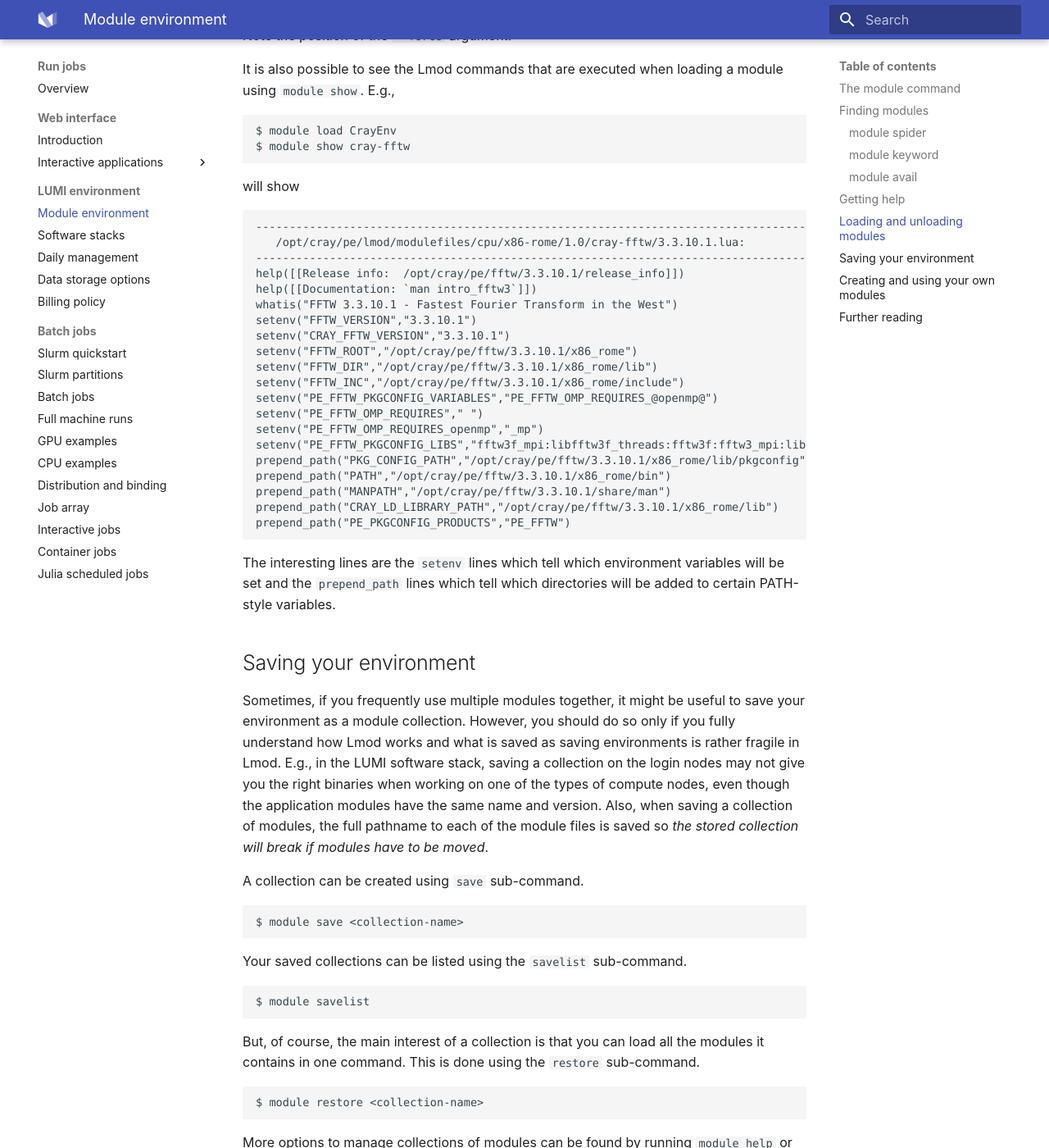
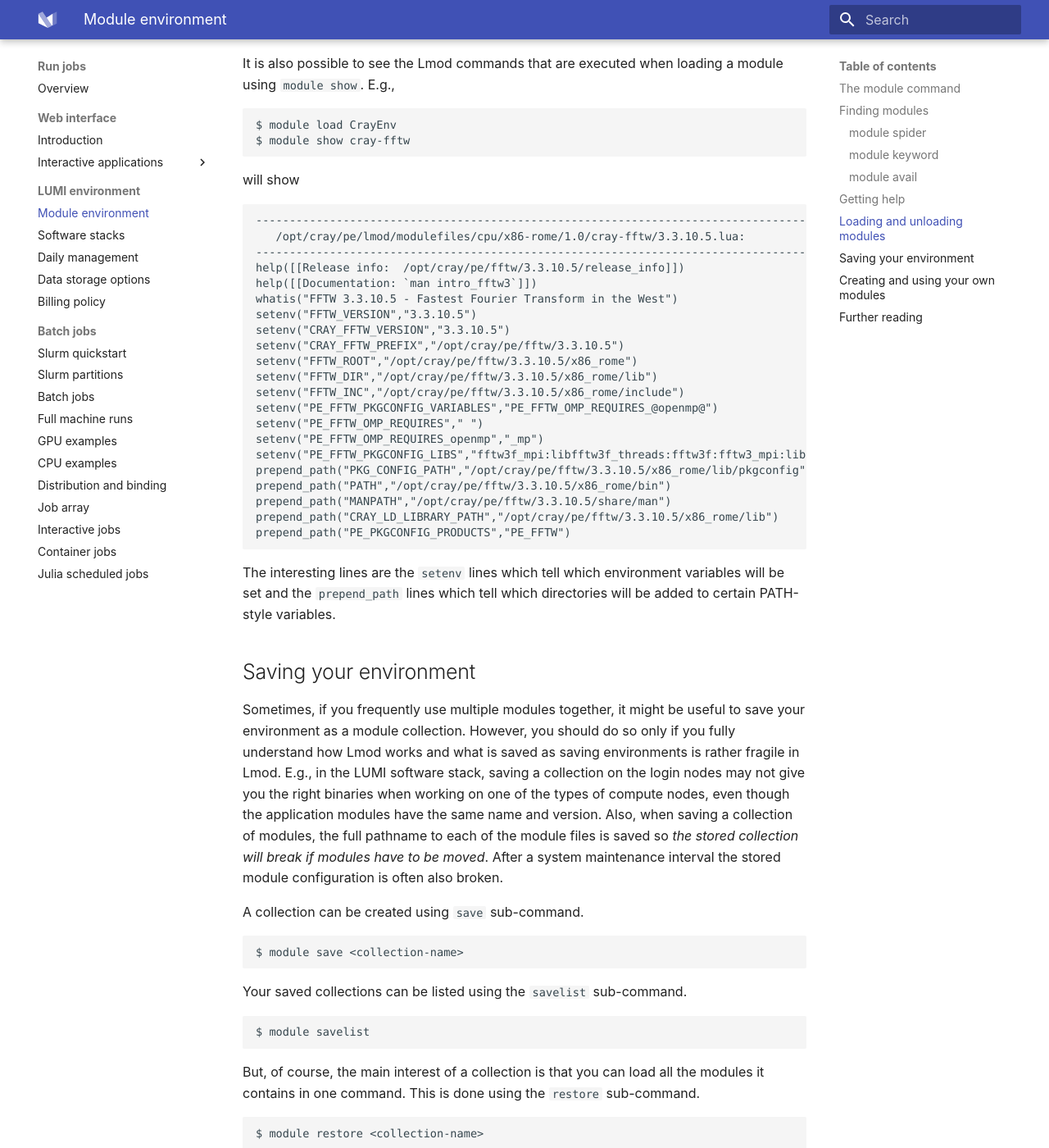
Before and after one commit to Lumi-supercomputer/lumi-userguide, an MkDocs documentation site: the page built from docs/runjobs/lumi_env/Lmod_modules.md, in a window 1280 px wide and 1400 px high, scrolled down 7800 px. Shown: the whole window at 82% size. Built offline with MkDocs 1.6.1 and Material for MkDocs 9.7.7, drawn with Linux system fonts in a browser that asks for light colours; some of the changed text lies outside the part shown.

Commit message:
Updated the examples on the modules page.

````diff
--- a/docs/runjobs/lumi_env/Lmod_modules.md
+++ b/docs/runjobs/lumi_env/Lmod_modules.md
@@ -165,13 +166,17 @@
          Versions:
             CMake/3.22.2 (E)
             CMake/3.23.2 (E)
+            CMake/3.24.0 (E)
+            CMake/3.25.2 (E)
+            CMake/3.27.7 (E)
 
     Names marked by a trailing (E) are extensions provided by
     another module.
     ```
 
-    This tells that there is no `CMake` module on the system but that two
-    versions of `CMake` (3.22.2 and 3.23.2) are available on the system as
+    This tells that there is no `CMake` module on the system but that five
+    versions of `CMake` (3.22.2, 3.23.2, 3.24.0, 3.25.2 and 3.27.7)
+    are available on the system as
     extensions of another module.
 
     !!! info "Information on LUMI software stacks?"
@@ -179,7 +184,8 @@
         [Software stacks ][softwarestacks] page.
 
     !!! failure "Known issue"
-        We have run into cases where this list is incomplete. This is caused
+        We have run into cases where the output of the `module spider`
+        command is incomplete. This is caused
         by the non-standard way in which the Cray programming environment uses
         Lmod and also by the way the software stack needs to be installed
         next to the programming environment rather than integrated with it
@@ -370,7 +367,7 @@
 of the module.
 
 ```bash
-$ module load cray-fftw/3.3.10.1
+$ module load cray-fftw/3.3.10.5
 ```
 
 In order to unload a module from your environment, use the `unload` sub-command
@@ -418,25 +415,26 @@
 will show
 
 ```text
----------------------------------------------------------------------------------------------------------------------------
-   /opt/cray/pe/lmod/modulefiles/cpu/x86-rome/1.0/cray-fftw/3.3.10.1.lua:
----------------------------------------------------------------------------------------------------------------------------
-help([[Release info:  /opt/cray/pe/fftw/3.3.10.1/release_info]])
+-----------------------------------------------------------------------------------------------------
+   /opt/cray/pe/lmod/modulefiles/cpu/x86-rome/1.0/cray-fftw/3.3.10.5.lua:
+-----------------------------------------------------------------------------------------------------
+help([[Release info:  /opt/cray/pe/fftw/3.3.10.5/release_info]])
 help([[Documentation: `man intro_fftw3`]])
-whatis("FFTW 3.3.10.1 - Fastest Fourier Transform in the West")
-setenv("FFTW_VERSION","3.3.10.1")
-setenv("CRAY_FFTW_VERSION","3.3.10.1")
-setenv("FFTW_ROOT","/opt/cray/pe/fftw/3.3.10.1/x86_rome")
-setenv("FFTW_DIR","/opt/cray/pe/fftw/3.3.10.1/x86_rome/lib")
-setenv("FFTW_INC","/opt/cray/pe/fftw/3.3.10.1/x86_rome/include")
+whatis("FFTW 3.3.10.5 - Fastest Fourier Transform in the West")
+setenv("FFTW_VERSION","3.3.10.5")
+setenv("CRAY_FFTW_VERSION","3.3.10.5")
+setenv("CRAY_FFTW_PREFIX","/opt/cray/pe/fftw/3.3.10.5")
+setenv("FFTW_ROOT","/opt/cray/pe/fftw/3.3.10.5/x86_rome")
+setenv("FFTW_DIR","/opt/cray/pe/fftw/3.3.10.5/x86_rome/lib")
+setenv("FFTW_INC","/opt/cray/pe/fftw/3.3.10.5/x86_rome/include")
 setenv("PE_FFTW_PKGCONFIG_VARIABLES","PE_FFTW_OMP_REQUIRES_@openmp@")
 setenv("PE_FFTW_OMP_REQUIRES"," ")
 setenv("PE_FFTW_OMP_REQUIRES_openmp","_mp")
 setenv("PE_FFTW_PKGCONFIG_LIBS","fftw3f_mpi:libfftw3f_threads:fftw3f:fftw3_mpi:libfftw3_threads:fftw3")
-prepend_path("PKG_CONFIG_PATH","/opt/cray/pe/fftw/3.3.10.1/x86_rome/lib/pkgconfig")
-prepend_path("PATH","/opt/cray/pe/fftw/3.3.10.1/x86_rome/bin")
-prepend_path("MANPATH","/opt/cray/pe/fftw/3.3.10.1/share/man")
-prepend_path("CRAY_LD_LIBRARY_PATH","/opt/cray/pe/fftw/3.3.10.1/x86_rome/lib")
+prepend_path("PKG_CONFIG_PATH","/opt/cray/pe/fftw/3.3.10.5/x86_rome/lib/pkgconfig")
+prepend_path("PATH","/opt/cray/pe/fftw/3.3.10.5/x86_rome/bin")
+prepend_path("MANPATH","/opt/cray/pe/fftw/3.3.10.5/share/man")
+prepend_path("CRAY_LD_LIBRARY_PATH","/opt/cray/pe/fftw/3.3.10.5/x86_rome/lib")
 prepend_path("PE_PKGCONFIG_PRODUCTS","PE_FFTW")
 ```
 
@@ -454,7 +452,8 @@
 on one of the types of compute nodes, even though the application modules have
 the same name and version. Also, when saving a collection of modules, the full
 pathname to each of the module files is saved so *the stored collection will
-break if modules have to be moved*.
+break if modules have to be moved*. After a system maintenance interval
+the stored module configuration is often also broken.
 
 A collection can be created using `save` sub-command.
 
@@ -492,9 +491,9 @@
 Environment Modules. It also has its own format for module files, which are Lua
 programs though with a restricted set of Lua functions available. More
 information on developing module files is available in the [Lmod
-documentation][lmod_doc]. Note, however, that that documentation is for the
-latest version of Lmod and not all features may be supported on the version of
-Lmod that is installed on LUMI.
+documentation][lmod_doc]. Even though that documentation is for the latest
+version of Lmod, it is likely very relevant for LUMI as the Lmod version
+on LUMI is fairly close to the latest version at the moment.
 
 ??? Tip "Tip: Study an existing module file"
     If you want to study an existing module file then `module show <modulename>`
````
Also changed, not shown: other parts of docs/runjobs/lumi_env/Lmod_modules.md (+28 -36 lines).
